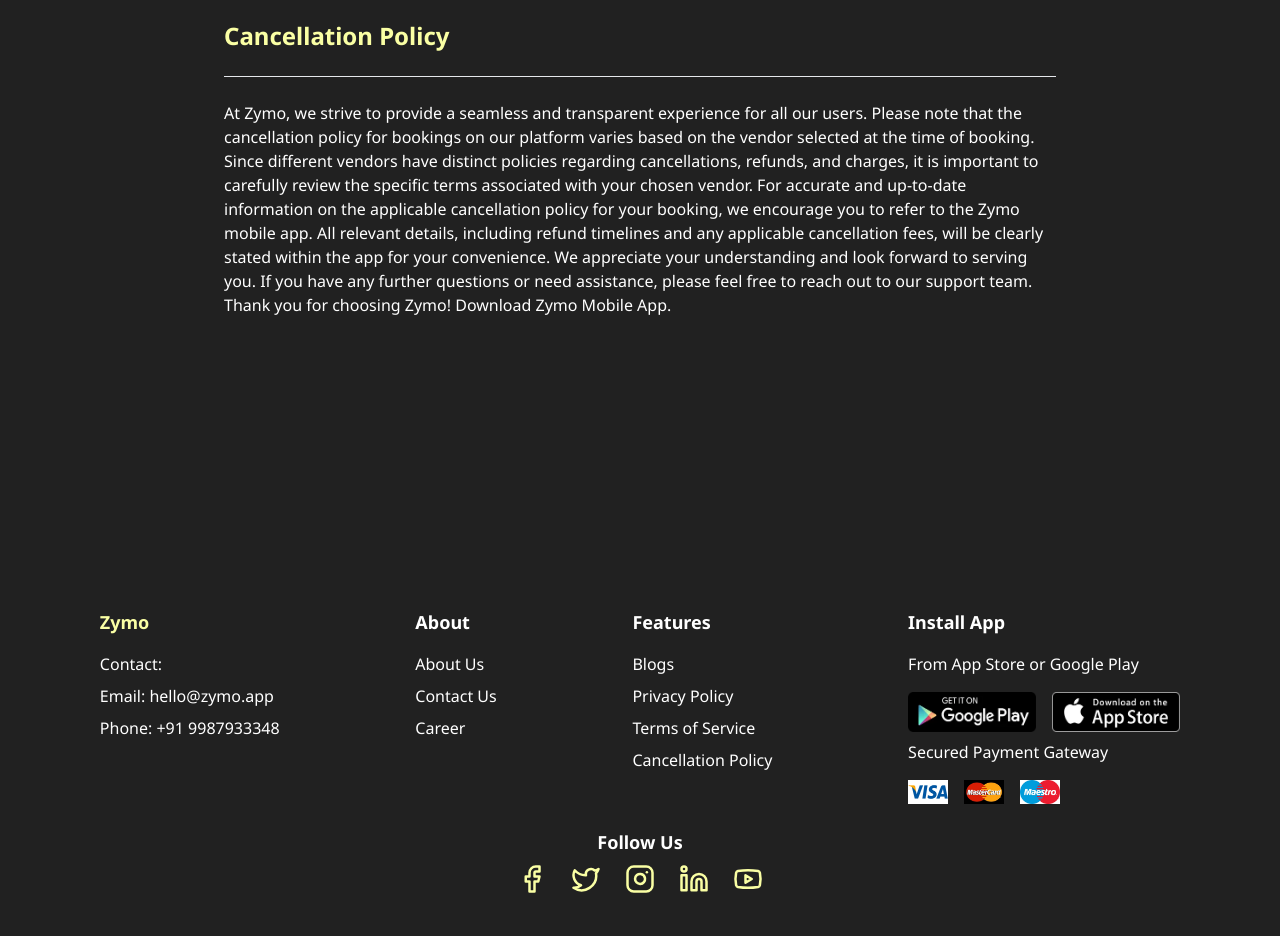
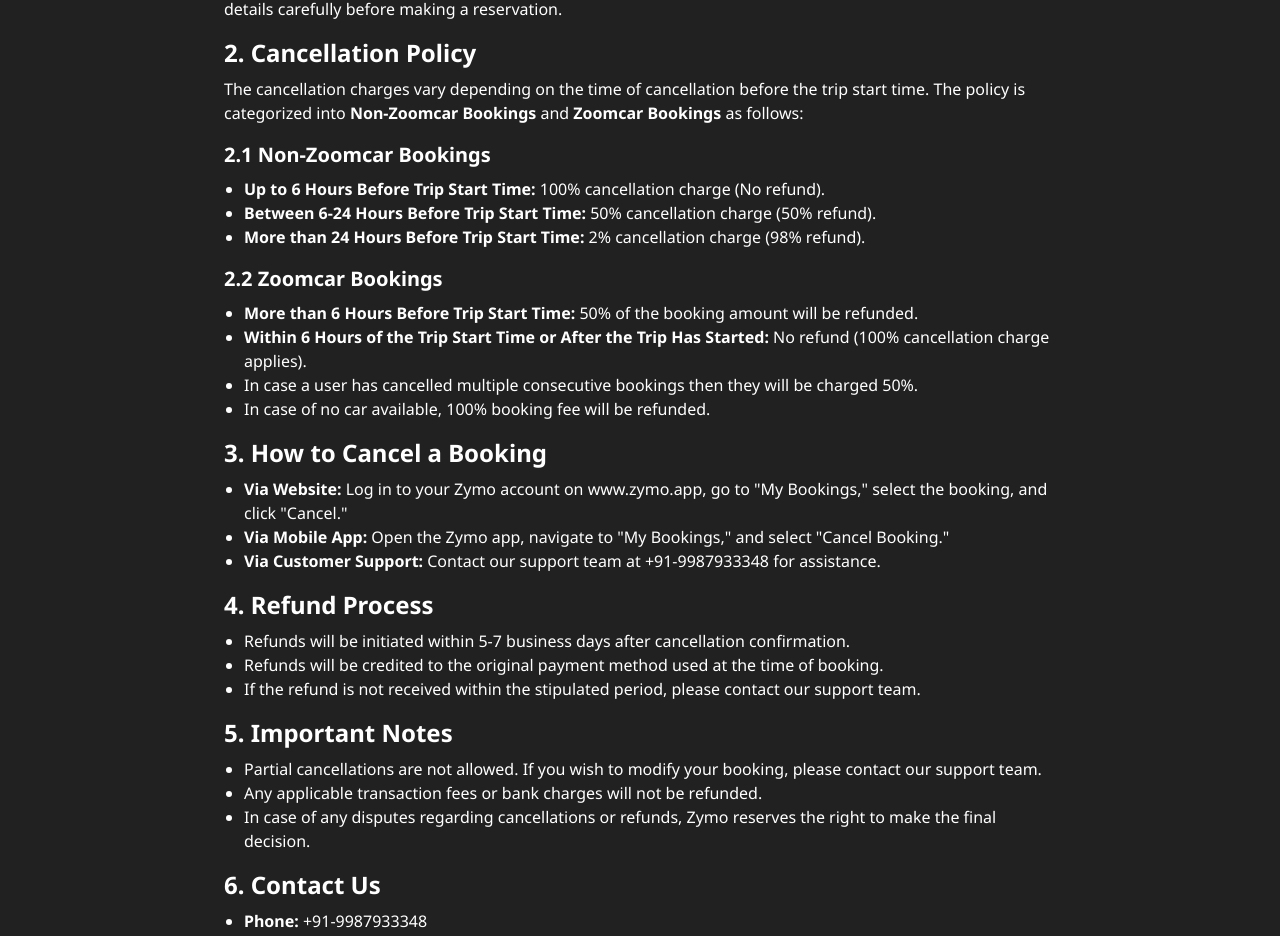
Before and after one commit to Mevin-JR/Zymo-Web, a React (Vite) app: page /cancellationpolicy in a window 1280 px wide. Shown: the part 312-1248 px from the top of the page. Built offline with nearby package versions, Linux system fonts and the light colour scheme; no server answers.

Commit message:
new cancellation policy

```diff
--- a/src/components/Footer.jsx
+++ b/src/components/Footer.jsx
@@ -12,19 +12,14 @@ import React from "react";
 
 const Footer = () => {
     return (
-        <div className="text-white p-8 flex flex-wrap justify-around text-left">
+        <div className="text-white p-8 flex flex-row justify-between text-left gap-4 flex-wrap">
             {/* Contact Section */}
-            <div className="flex flex-col gap-2">
-                <div className="font-bold text-lg mb-2 text-[#faffa4]">
-                    Zymo
-                </div>
+            <div className="flex flex-col gap-2 min-w-[100px]">
+                <div className="font-bold text-lg mb-2 text-[#faffa4]">Zymo</div>
                 <p>Contact:</p>
                 <p>
                     Email:{" "}
-                    <a
-                        href="mailto:hello@zymo.app"
-                        className="hover:text-[#faffa4]"
-                    >
+                    <a href="mailto:hello@zymo.app" className="hover:text-[#faffa4]">
                         hello@zymo.app
                     </a>
                 </p>
@@ -37,34 +32,20 @@ const Footer = () => {
             </div>
 
             {/* About Section */}
-            <div className="flex flex-col gap-2">
+            <div className="flex flex-col gap-2 min-w-[100px]">
                 <div className="font-bold text-lg mb-2">About</div>
-                <Link to="/about-us" className="hover:text-[#faffa4]">
-                    About Us
-                </Link>
-                <Link to="/contact-us" className="hover:text-[#faffa4]">
-                    Contact Us
-                </Link>
-                <Link to="/career" className="hover:text-[#faffa4]">
-                    Career
-                </Link>
+                <Link to="/about-us" className="hover:text-[#faffa4]">About Us</Link>
+                <Link to="/contact-us" className="hover:text-[#faffa4]">Contact Us</Link>
+                <Link to="/career" className="hover:text-[#faffa4]">Career</Link>
             </div>
 
             {/* Features Section */}
-            <div className="flex flex-col gap-2">
+            <div className="flex flex-col gap-2 min-w-[100px]">
                 <div className="font-bold text-lg mb-2">Features</div>
-                <Link to="/blogs" className="hover:text-[#faffa4]">
-                    Blogs
-                </Link>
-                <Link to="/privacypolicy" className="hover:text-[#faffa4]">
-                    Privacy Policy
-                </Link>
-                <Link to="/termsofservice" className="hover:text-[#faffa4]">
-                    Terms of Service
-                </Link>
-                <Link to="/cancellationpolicy" className="hover:text-[#faffa4]">
-                    Cancellation Policy
-                </Link>
+                <Link to="/blogs" className="hover:text-[#faffa4]">Blogs</Link>
+                <Link to="/privacypolicy" className="hover:text-[#faffa4]">Privacy Policy</Link>
+                <Link to="/termsofservice" className="hover:text-[#faffa4]">Terms of Service</Link>
+                <Link to="/cancellationpolicy" className="hover:text-[#faffa4]">Cancellation Policy</Link>
             </div>
 
             {/* Install App Section */}
--- a/src/pages/CancellationPolicy.jsx
+++ b/src/pages/CancellationPolicy.jsx
@@ -7,31 +7,65 @@ const CancellationPolicy = () => {
         <>
             <NavBar />
             <div className="flex justify-center items-center min-h-screen bg-[darkGrey2] text-white p-6">
-                <div className="max-w-4xl  p-8">
-                    <h1 className="text-2xl font-bold text-[#faffa4] mb-6">
-                        Cancellation Policy
+                <div className="max-w-4xl p-8">
+                    <h1 className="text-3xl font-bold text-[#faffa4] mb-6">
+                        Zymo Cancellation & Refund Policy
                     </h1>
-                    <hr />
-                    <br />
-                    <p className=" mb-4">
-                        At Zymo, we strive to provide a seamless and transparent
-                        experience for all our users. Please note that the
-                        cancellation policy for bookings on our platform varies
-                        based on the vendor selected at the time of booking.
-                        Since different vendors have distinct policies regarding
-                        cancellations, refunds, and charges, it is important to
-                        carefully review the specific terms associated with your
-                        chosen vendor. For accurate and up-to-date information
-                        on the applicable cancellation policy for your booking,
-                        we encourage you to refer to the Zymo mobile app. All
-                        relevant details, including refund timelines and any
-                        applicable cancellation fees, will be clearly stated
-                        within the app for your convenience. We appreciate your
-                        understanding and look forward to serving you. If you
-                        have any further questions or need assistance, please
-                        feel free to reach out to our support team. Thank you
-                        for choosing Zymo! Download Zymo Mobile App.
+                    <hr className="mb-4" />
+
+                    <h2 className="text-2xl font-bold mb-2">1. Introduction</h2>
+                    <p className="mb-4">
+                        At Zymo, we understand that plans may change, and you may need to cancel your car rental booking. To provide transparency and clarity, we have outlined our cancellation and refund policy below. Please review the details carefully before making a reservation.
                     </p>
+
+                    <h2 className="text-2xl font-bold mb-2">2. Cancellation Policy</h2>
+                    <p className="mb-4">
+                        The cancellation charges vary depending on the time of cancellation before the trip start time. The policy is categorized into <strong>Non-Zoomcar Bookings</strong> and <strong>Zoomcar Bookings</strong> as follows:
+                    </p>
+
+                    <h3 className="text-xl font-bold mb-2">2.1 Non-Zoomcar Bookings</h3>
+                    <ul className="mb-4 list-disc pl-5">
+                        <li><strong>Up to 6 Hours Before Trip Start Time:</strong> 100% cancellation charge (No refund).</li>
+                        <li><strong>Between 6-24 Hours Before Trip Start Time:</strong> 50% cancellation charge (50% refund).</li>
+                        <li><strong>More than 24 Hours Before Trip Start Time:</strong> 2% cancellation charge (98% refund).</li>
+                    </ul>
+
+                    <h3 className="text-xl font-bold mb-2">2.2 Zoomcar Bookings</h3>
+                    <ul className="mb-4 list-disc pl-5">
+                        <li><strong>More than 6 Hours Before Trip Start Time:</strong> 50% of the booking amount will be refunded.</li>
+                        <li><strong>Within 6 Hours of the Trip Start Time or After the Trip Has Started:</strong> No refund (100% cancellation charge applies).</li>
+                        <li>In case a user has cancelled multiple consecutive bookings then they will be charged 50%.</li>
+                        <li>In case of no car available, 100% booking fee will be refunded.</li>
+                    </ul>
+
+                    <h2 className="text-2xl font-bold mb-2">3. How to Cancel a Booking</h2>
+                    <ul className="mb-4 list-disc pl-5">
+                        <li><strong>Via Website:</strong> Log in to your Zymo account on www.zymo.app, go to "My Bookings," select the booking, and click "Cancel."</li>
+                        <li><strong>Via Mobile App:</strong> Open the Zymo app, navigate to "My Bookings," and select "Cancel Booking."</li>
+                        <li><strong>Via Customer Support:</strong> Contact our support team at +91-9987933348 for assistance.</li>
+                    </ul>
+
+                    <h2 className="text-2xl font-bold mb-2">4. Refund Process</h2>
+                    <ul className="mb-4 list-disc pl-5">
+                        <li>Refunds will be initiated within 5-7 business days after cancellation confirmation.</li>
+                        <li>Refunds will be credited to the original payment method used at the time of booking.</li>
+                        <li>If the refund is not received within the stipulated period, please contact our support team.</li>
+                    </ul>
+
+                    <h2 className="text-2xl font-bold mb-2">5. Important Notes</h2>
+                    <ul className="mb-4 list-disc pl-5">
+                        <li>Partial cancellations are not allowed. If you wish to modify your booking, please contact our support team.</li>
+                        <li>Any applicable transaction fees or bank charges will not be refunded.</li>
+                        <li>In case of any disputes regarding cancellations or refunds, Zymo reserves the right to make the final decision.</li>
+                    </ul>
+
+                    <h2 className="text-2xl font-bold mb-2">6. Contact Us</h2>
+                    <ul className="mb-4 list-disc pl-5">
+                        <li><strong>Phone:</strong> +91-9987933348</li>
+                        <li><strong>Live Chat:</strong> Available on our website and mobile app.</li>
+                    </ul>
+
+                    <p>Thank you for choosing Zymo. We appreciate your cooperation and understanding of our policies.</p>
                 </div>
             </div>
             <Footer />
```
